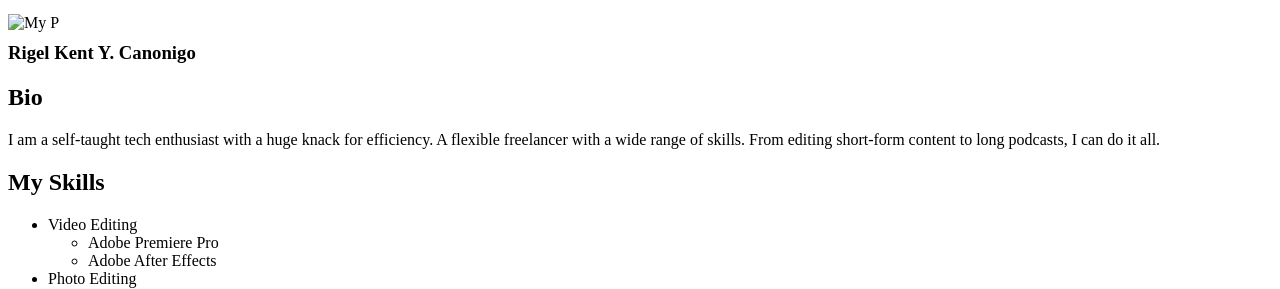
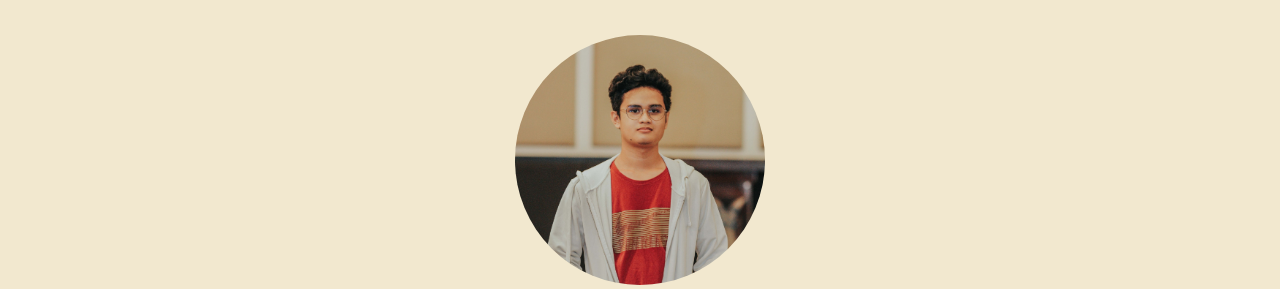
Before and after one commit to canonigorigelkent/first-portfolio, a plain HTML site: page index.html in a window 1280 px wide. Shown: the part 90-379 px from the top of the page. Drawn offline with nearby package versions, Linux system fonts and the light colour scheme; the site is published under a folder, as on GitHub Pages, so addresses that start at the root find nothing; a web font is replaced by a local one.

Commit message:
Update index.html

```diff
--- a/index.html
+++ b/index.html
@@ -5,8 +5,8 @@
     <meta http-equiv="X-UA-Compatible" content="IE=edge" />
     <meta name="viewport" content="width=device-width, initial-scale=1.0" />
     <title>Document</title>
-    <link rel="stylesheet" href="/css/normalize.css" />
-    <link rel="stylesheet" href="/css/styles.css" />
+    <link rel="stylesheet" href="css/normalize.css" />
+    <link rel="stylesheet" href="css/styles.css" />
 
     <!-- ICONS -->
 
@@ -31,7 +31,7 @@
     </ul>
     <!-- End of Menu Bar -->
     <article>
-      <img src="/images/photo.jpg" alt="My P" id="ProfilePhoto" />
+      <img src="images/photo.jpg" alt="My P" id="ProfilePhoto" />
       <h3 style="margin-top: 10px">Rigel Kent Y. Canonigo</h3>
     </article>
     <article id="AboutMe">
```
